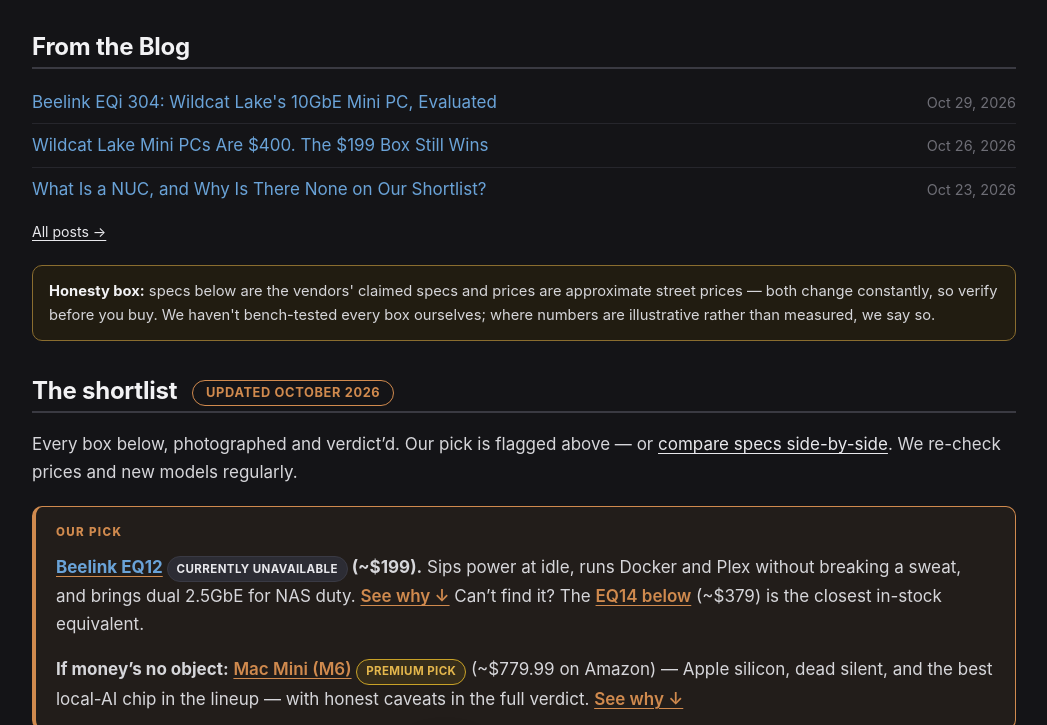
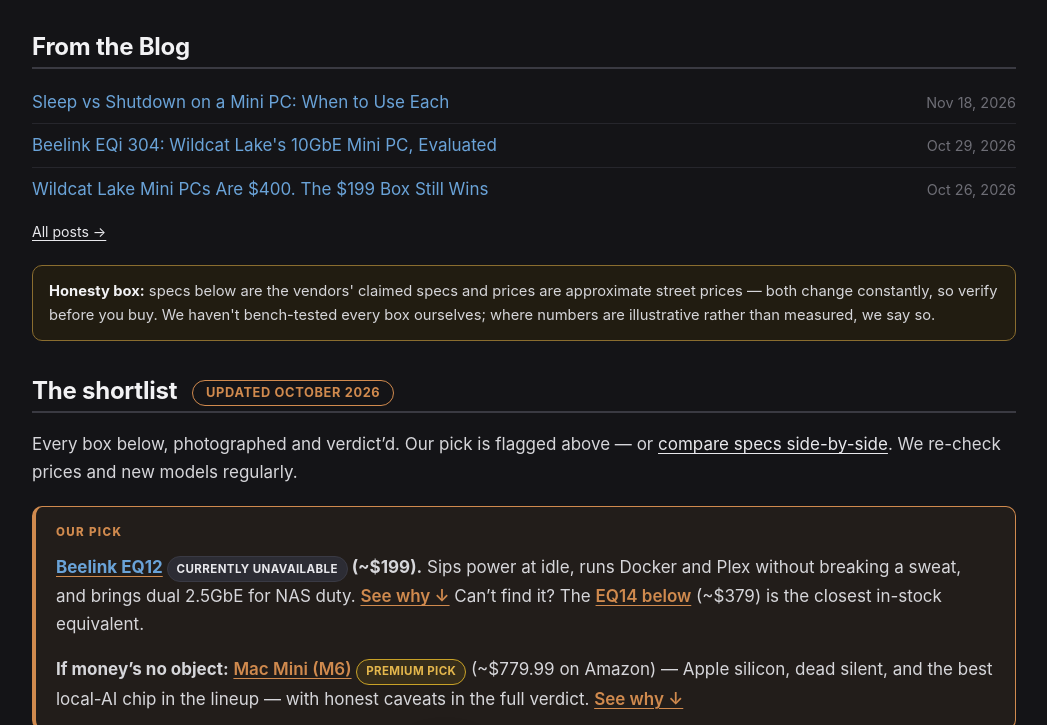
Before and after one commit to pbrodz/forgepicks, a plain HTML site: page mini-pcs/index.html in a window 1280 px wide. Shown: the part 854-1579 px from the top of the page, without its empty margins (116-1163 px from the left). Drawn offline with Linux system fonts and the light colour scheme; a script that the page names is missing.

Commit message:
Blog strip: add Sleep vs Shutdown post (Nov 18, 2026)

```diff
--- a/mini-pcs/index.html
+++ b/mini-pcs/index.html
@@ -65,9 +65,9 @@
 
 <h2>From the Blog</h2>
 <ul class="blog-strip">
+<li><a href="blog/sleep-vs-shutdown-mini-pc.html">Sleep vs Shutdown on a Mini PC: When to Use Each</a><time datetime="2026-11-18">Nov 18, 2026</time></li>
 <li><a href="blog/beelink-eqi-304-wildcat-lake.html">Beelink EQi 304: Wildcat Lake's 10GbE Mini PC, Evaluated</a><time datetime="2026-10-29">Oct 29, 2026</time></li>
 <li><a href="blog/wildcat-lake-vs-eq12.html">Wildcat Lake Mini PCs Are $400. The $199 Box Still Wins</a><time datetime="2026-10-26">Oct 26, 2026</time></li>
-<li><a href="blog/what-is-a-nuc.html">What Is a NUC, and Why Is There None on Our Shortlist?</a><time datetime="2026-10-23">Oct 23, 2026</time></li>
 </ul>
 <p class="fresh-more"><a href="blog/">All posts &rarr;</a></p>
 
```
